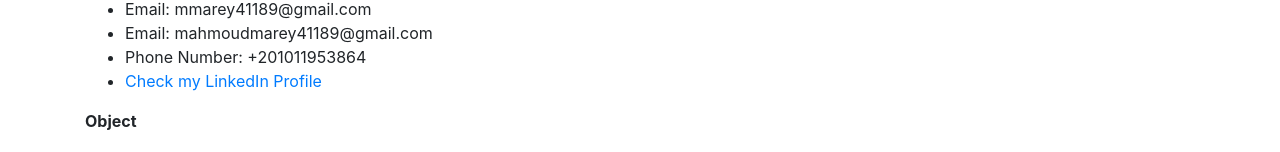
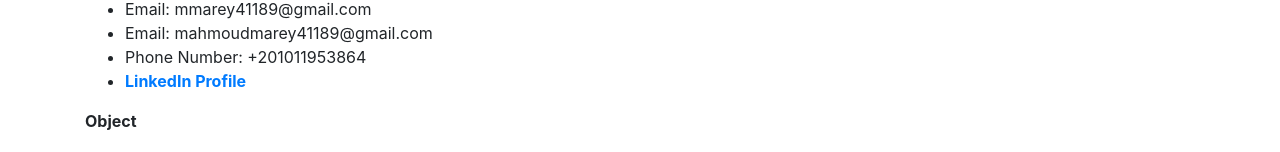
Before and after one commit to MahmoudMarey89/CV, a plain HTML site: page index.html in a window 1280 px wide. Shown: the part 139-291 px from the top of the page. Drawn offline with nearby package versions, Linux system fonts and the light colour scheme.

Commit message:
Update index.html

```diff
--- a/index.html
+++ b/index.html
@@ -16,7 +16,7 @@
             <li>Email: mmarey41189@gmail.com</li>
             <li>Email: mahmoudmarey41189@gmail.com</li>
             <li>Phone Number: +201011953864</li>
-            <li><a href="https://www.linkedin.com/in/mahmoud-samir-maray-03266314/">Check my LinkedIn Profile</a></li>
+            <li><a href="https://www.linkedin.com/in/mahmoud-samir-maray-03266314/"><strong>LinkedIn Profile</strong></a></li>
         </ul>
 
         <p><strong>Object</strong></p>
```
